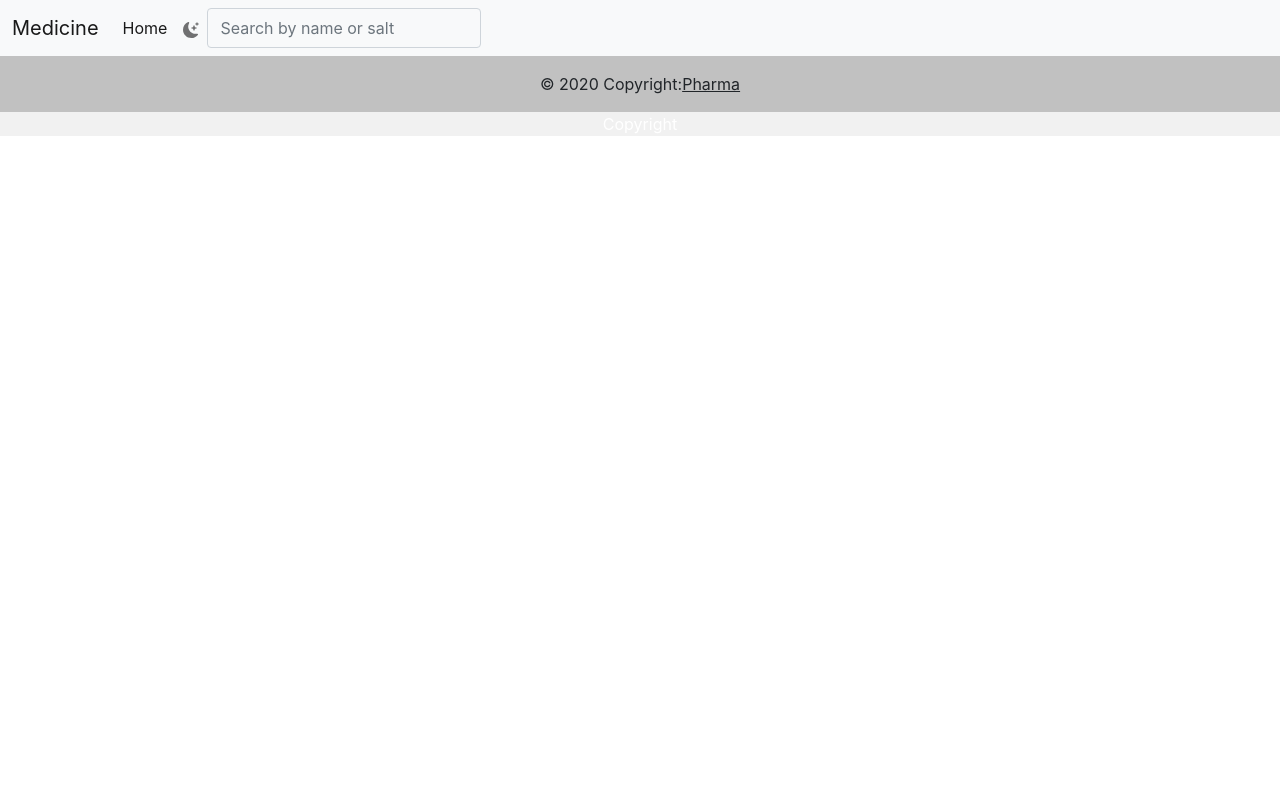
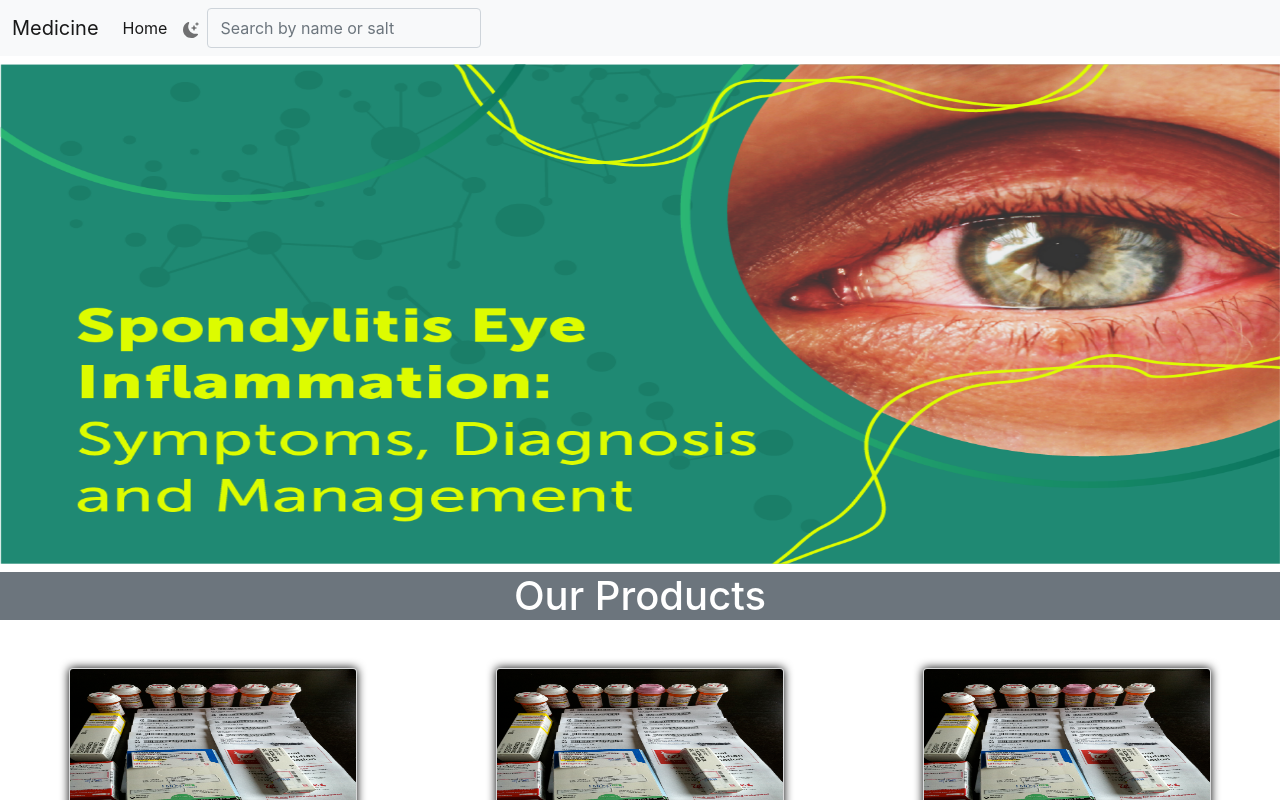
Before and after one commit to Golu0512/dashboard, a React (Create React App) app: page / in a window 1280 px wide. Shown: the top 800 px of the page. Built offline with nearby package versions, Linux system fonts and the light colour scheme.

Commit message:
not fixed router

```diff
--- a/package.json
+++ b/package.json
@@ -2,7 +2,7 @@
   "homepage": "https://Golu0512.github.io/dashboard",
   "name": "dashboard",
   "version": "0.1.0",
-  "private": false,
+  "private": true,
   "dependencies": {
     "@fortawesome/fontawesome-svg-core": "^6.4.0",
     "@fortawesome/free-solid-svg-icons": "^6.4.0",
--- a/src/App.js
+++ b/src/App.js
@@ -33,9 +33,9 @@ function App() {
   return (
     <>
       <Header toggleMode={toggleMode} mode={mode} />
-        <BrowserRouter basename="/dashboard">
+        <BrowserRouter>
           <Routes>
-            <Route exact path="/dashboard" element={<Home mode={mode} />} />
+            <Route exact path="/" element={<Home mode={mode} />} />
             <Route
               exact
               path="/productpage"
```
